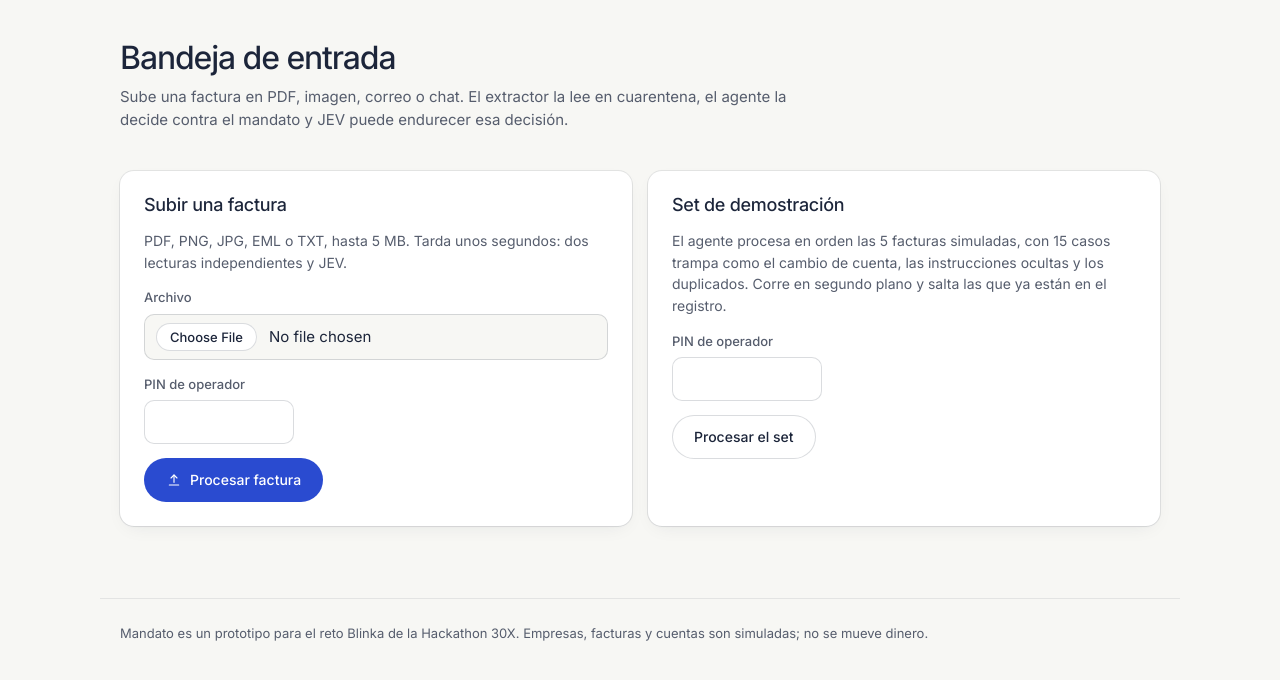
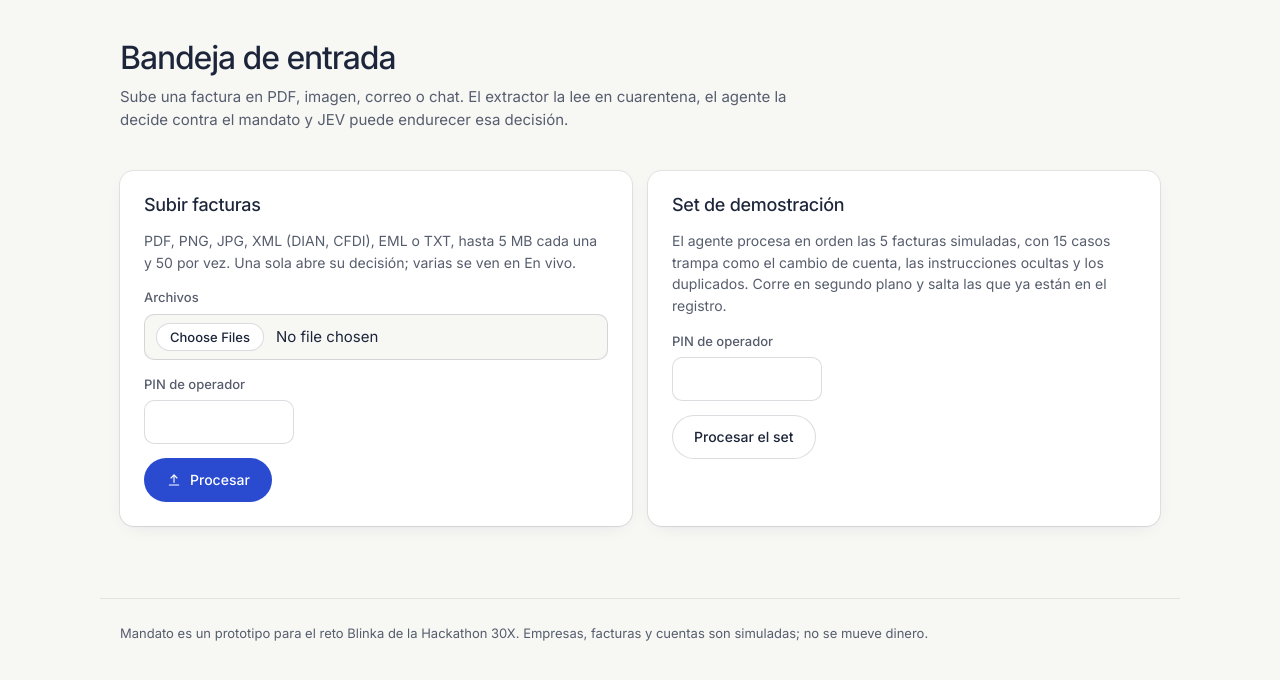
Before and after one commit to giovanny4561/mandato-blinka, a FastAPI app: page /bandeja in a window 1280 px wide. Shown: the part 61-741 px from the top of the page. Run offline with FastAPI, Linux system fonts and the light colour scheme; data that the repository does not hold is empty; some libraries are stand-ins or nearby versions.

Commit message:
feat: varias facturas por subida, XML de la DIAN y del CFDI, y panel Probar más claro
- /api/trabajos y /bandeja aceptan hasta 50 archivos por vez; una sola
  abre su decisión, varias se procesan en lote y se ven en En vivo.
- XML: texto por nodo con datos, recorre la factura incrustada de un
  AttachedDocument de la DIAN, omite la firma y los binarios; sin DTD ni
  entidades (se lee como texto plano). Nuevo canal "xml" en la animación,
  en lugar de "agente", que no se usaba.
- En vivo: "Ver otra vez" (sin PIN) y "Procesar facturas nuevas" con un
  solo PIN; el botón del set dice cuántas faltan y desaparece si ya están.

Co-Authored-By: Claude Opus 5.5 <noreply@anthropic.com>
Claude-Session: https://claude.ai/code/session_01VDSNUwmax8tVhckMDMXySu

```diff
--- a/app/main.py
+++ b/app/main.py
@@ -1,6 +1,7 @@
 """Mandato — FastAPI: panel, mandato, bandeja, decisiones, pendientes y /api."""
 import asyncio
 import base64
+import hashlib
 
 import anyio
 import hmac
@@ -14,7 +15,7 @@ from decimal import Decimal
 from pathlib import Path
 from zoneinfo import ZoneInfo
 
-from fastapi import BackgroundTasks, FastAPI, Form, HTTPException, Query, Request, UploadFile
+from fastapi import BackgroundTasks, FastAPI, File, Form, HTTPException, Query, Request, UploadFile
 from fastapi.concurrency import run_in_threadpool
 from fastapi.responses import HTMLResponse, JSONResponse, PlainTextResponse, RedirectResponse, Response, StreamingResponse
 from fastapi.staticfiles import StaticFiles
@@ -67,7 +68,8 @@ plantillas.env.filters["sin_veredicto"] = lambda t: re.sub(r"^(PAGAR|ESCALAR|FRE
 plantillas.env.globals["n_pendientes"] = lambda: len(registro.pendientes())
 plantillas.env.globals["v"] = str(int((APP_DIR / "static" / "estilo.css").stat().st_mtime))  # rompe la caché de estáticos al desplegar
 
-EXTENSIONES = {".pdf", ".png", ".jpg", ".jpeg", ".eml", ".txt"}
+EXTENSIONES = {".pdf", ".png", ".jpg", ".jpeg", ".xml", ".eml", ".txt"}
+MAX_ARCHIVOS = 50
 MAX_BYTES = 5 * 1024 * 1024
 _demo = threading.Lock()  # una sola corrida de la carpeta demo a la vez (por proceso)
 _decidiendo = threading.Lock()  # leer historial + decidir + insertar es atómico; por eso el servidor corre con 1 worker
@@ -143,11 +145,14 @@ def archivos_demo() -> list[Path]:
     return sorted(p for p in carpeta.glob("*") if p.suffix.lower() in EXTENSIONES) if carpeta.exists() else []
 
 
+def demo_pendientes() -> list[Path]:
+    """La demo es idempotente: solo los archivos del set cuyo hash todavía no está en el registro."""
+    vistos = {h.factura_hash for h in registro.historial()}
+    return [r for r in archivos_demo() if hashlib.sha256(r.read_bytes()).hexdigest() not in vistos]
+
+
 def docs_demo_pendientes() -> list[Documento]:
-    """La demo es idempotente: solo las facturas del set que todavía no están en el registro."""
-    vistos = {h.factura_hash for h in registro.historial()}
-    docs = [documentos.cargar_archivo(r) for r in archivos_demo()]
-    return [d for d in docs if d.hash not in vistos]
+    return [documentos.cargar_archivo(r) for r in demo_pendientes()]
 
 
 def correr_demo(trabajo: flujo.Trabajo, docs: list[Documento]) -> None:
@@ -258,12 +263,12 @@ def api_decisiones(limite: int = Query(200, ge=1, le=500)):
 
 
 @app.post("/api/trabajos")
-async def api_trabajo(tareas: BackgroundTasks, archivo: UploadFile, pin: str = Form(...)):
-    """Sube una factura y devuelve un trabajo cuyo progreso se sigue por SSE en /api/trabajos/{id}/eventos."""
+async def api_trabajo(tareas: BackgroundTasks, archivos: list[UploadFile] = File(...), pin: str = Form(...)):
+    """Sube una o varias facturas y devuelve un trabajo cuyo progreso se sigue por SSE en /api/trabajos/{id}/eventos."""
     exigir_pin(pin)
-    doc = await leer_subida(archivo)
-    t = flujo.crear(1)
-    tareas.add_task(flujo.procesar_lote, t, [doc], _decidiendo)
+    docs = await leer_subidas(archivos)
+    t = flujo.crear(len(docs))
+    tareas.add_task(flujo.procesar_lote, t, docs, _decidiendo)
     return JSONResponse({"trabajo": t.id})
 
 
@@ -317,10 +322,16 @@ async def api_procesar(archivo: UploadFile, pin: str = Form(...)):
     return publico(registro.obtener(await run_in_threadpool(procesar, doc)))
 
 
+async def leer_subidas(archivos: list[UploadFile]) -> list[Documento]:
+    if not archivos or len(archivos) > MAX_ARCHIVOS:
+        raise HTTPException(400, f"sube entre 1 y {MAX_ARCHIVOS} archivos por vez")
+    return [await leer_subida(a) for a in archivos]
+
+
 async def leer_subida(archivo: UploadFile) -> Documento:
     nombre = Path(archivo.filename or "factura").name
     if Path(nombre).suffix.lower() not in EXTENSIONES:
-        raise HTTPException(400, "formato no soportado: usa PDF, PNG, JPG, EML o TXT")
+        raise HTTPException(400, "formato no soportado: usa PDF, PNG, JPG, XML, EML o TXT")
     contenido = await archivo.read(MAX_BYTES + 1)
     if len(contenido) > MAX_BYTES:
         raise HTTPException(400, "archivo demasiado grande (máx. 5 MB)")
@@ -396,10 +407,15 @@ def bandeja(request: Request):
 
 
 @app.post("/bandeja", include_in_schema=False)
-async def subir(archivo: UploadFile, pin: str = Form(...)):
+async def subir(tareas: BackgroundTasks, archivos: list[UploadFile] = File(...), pin: str = Form(...)):
+    """Una factura: espera la decisión y abre su detalle. Varias: las procesa en lote y abre En vivo."""
     exigir_pin(pin)
-    doc = await leer_subida(archivo)
-    return RedirectResponse(f"/decisiones/{await run_in_threadpool(procesar, doc)}", status_code=303)
+    docs = await leer_subidas(archivos)
+    if len(docs) == 1:
+        return RedirectResponse(f"/decisiones/{await run_in_threadpool(procesar, docs[0])}", status_code=303)
+    t = flujo.crear(len(docs))
+    tareas.add_task(flujo.procesar_lote, t, docs, _decidiendo)
+    return RedirectResponse(f"/en-vivo?t={t.id}", status_code=303)
 
 
 @app.post("/bandeja/demo", include_in_schema=False)
@@ -416,7 +432,8 @@ def demo(tareas: BackgroundTasks, pin: str = Form(...)):
 @app.get("/en-vivo", response_class=HTMLResponse, include_in_schema=False)
 def en_vivo(request: Request, t: str | None = None):
     return render(request, "en_vivo.html", trabajo=t if t and flujo.obtener(t) else None,
-                  n_registro=len(flujo.repeticion()), n_demo=len(archivos_demo()))
+                  n_registro=len(flujo.repeticion()), n_demo=len(archivos_demo()), n_demo_pendientes=len(demo_pendientes()),
+                  demo_en_curso=_demo.locked())
 
 
 @app.get("/decisiones", response_class=HTMLResponse, include_in_schema=False)
--- a/app/modelos.py
+++ b/app/modelos.py
@@ -13,7 +13,7 @@ from pydantic import BaseModel, ConfigDict, Field, StringConstraints, model_vali
 
 Veredicto = Literal["PAGAR", "ESCALAR", "FRENAR"]
 VeredictoRegla = Literal["OK", "ESCALAR", "FRENAR"]
-Canal = Literal["pdf", "imagen", "correo", "chat", "agente"]
+Canal = Literal["pdf", "imagen", "xml", "correo", "chat", "agente"]
 Actor = Literal["agente", "humano"]
 
 
--- a/app/static/estilo.css
+++ b/app/static/estilo.css
@@ -294,6 +294,9 @@ tr:last-child td { border-bottom: 0; }
 .vivo__monto { font-size: 1.375rem; font-weight: 450; letter-spacing: -0.02em; font-variant-numeric: tabular-nums; }
 .vivo__expl { color: var(--tinta-2); font-size: .875rem; }
 .vivo__form { display: grid; gap: 6px; padding-top: 10px; border-top: 1px solid var(--linea); }
+.vivo__bloque { display: grid; gap: 6px; padding-top: 12px; border-top: 1px solid var(--linea); }
+.vivo__bloque h3 { font-size: .9375rem; font-weight: 500; letter-spacing: 0; }
+.vivo__bloque .boton { justify-self: start; }
 .vivo__form .boton { justify-self: start; margin-top: 4px; }
 .vivo__titulo-lista { margin-bottom: 10px; }
 .vivo__lista .mov__chip { width: 10px; height: 10px; border-radius: 50%; }
--- a/app/templates/bandeja.html
+++ b/app/templates/bandeja.html
@@ -10,17 +10,17 @@
 {% if demo_en_curso %}<p class="aviso" role="status">Procesando el set de demostración: {{ decisiones|length }} decisiones registradas hasta ahora. Esta página se actualiza sola.</p>{% endif %}
 <div class="dos-columnas">
   <form class="tarjeta formulario" method="post" action="/bandeja" enctype="multipart/form-data">
-    <h2>Subir una factura</h2>
-    <p class="tenue">PDF, PNG, JPG, EML o TXT, hasta 5 MB. Tarda unos segundos: dos lecturas independientes y JEV.</p>
+    <h2>Subir facturas</h2>
+    <p class="tenue">PDF, PNG, JPG, XML (DIAN, CFDI), EML o TXT, hasta 5 MB cada una y 50 por vez. Una sola abre su decisión; varias se ven en En vivo.</p>
     <div class="campo">
-      <label for="archivo">Archivo</label>
-      <input id="archivo" type="file" name="archivo" accept=".pdf,.png,.jpg,.jpeg,.eml,.txt" required>
+      <label for="archivo">Archivos</label>
+      <input id="archivo" type="file" name="archivos" multiple accept=".pdf,.png,.jpg,.jpeg,.xml,.eml,.txt" required>
     </div>
     <div class="campo campo--pin">
       <label for="pin-subir">PIN de operador</label>
       <input id="pin-subir" name="pin" type="password" inputmode="numeric" autocomplete="off" required>
     </div>
-    <button class="boton">{{ icono('subir') }}Procesar factura</button>
+    <button class="boton">{{ icono('subir') }}Procesar</button>
   </form>
   <form class="tarjeta formulario" method="post" action="/bandeja/demo">
     <h2>Set de demostración</h2>
--- a/app/templates/detalle.html
+++ b/app/templates/detalle.html
@@ -6,7 +6,7 @@
 <div class="encabezado encabezado--detalle">
   <div>
     <h1>{{ e.proveedor_nombre or 'Documento sin proveedor legible' }}</h1>
-    <p class="bajada">{{ e.numero_factura or 'Sin número' }} · {{ d.archivo }} · llegó por {{ {'pdf': 'PDF', 'imagen': 'imagen', 'correo': 'correo', 'chat': 'chat', 'agente': 'agente'}[d.canal] }} · {{ d.ts|hora }}</p>
+    <p class="bajada">{{ e.numero_factura or 'Sin número' }} · {{ d.archivo }} · llegó por {{ {'pdf': 'PDF', 'imagen': 'imagen', 'xml': 'XML', 'correo': 'correo', 'chat': 'chat', 'agente': 'agente'}[d.canal] }} · {{ d.ts|hora }}</p>
   </div>
   <p class="detalle__monto">{{ e.monto_total|monto(e.moneda) }}</p>
 </div>
@@ -20,7 +20,7 @@
   <h2 id="t-flujo" class="flujo__cabeza">Cómo se decidió</h2>
   <ol class="flujo">
     <li class="flujo__paso"><span class="flujo__titulo">Recibida</span>
-      <span class="flujo__dato">{{ {'pdf': 'PDF', 'imagen': 'Imagen', 'correo': 'Correo', 'chat': 'Chat', 'agente': 'Agente'}[d.canal] }} · {{ d.ts|hora }}</span></li>
+      <span class="flujo__dato">{{ {'pdf': 'PDF', 'imagen': 'Imagen', 'xml': 'XML', 'correo': 'Correo', 'chat': 'Chat', 'agente': 'Agente'}[d.canal] }} · {{ d.ts|hora }}</span></li>
     <li class="flujo__paso{{ '' if d.consistente else ' flujo__paso--escalar' }}"><span class="flujo__titulo">Leída por dos modelos</span>
       <span class="flujo__dato">{{ 'Coinciden' if d.consistente else 'No coinciden' }} · ≈ {{ ([d.latencia_ms - jev_ms, 0]|max / 1000)|num(1) }} s</span></li>
     {% if d.jev %}<li class="flujo__paso"><span class="flujo__titulo">JEV</span>
```
Also changed, not shown: app/documentos.py (+37 -2 lines), app/static/en_vivo.js (+5 -3 lines), app/templates/en_vivo.html (+16 -11 lines), tests/test_api.py (+17 -5 lines), tests/test_documentos.py (+28 -0 lines).
